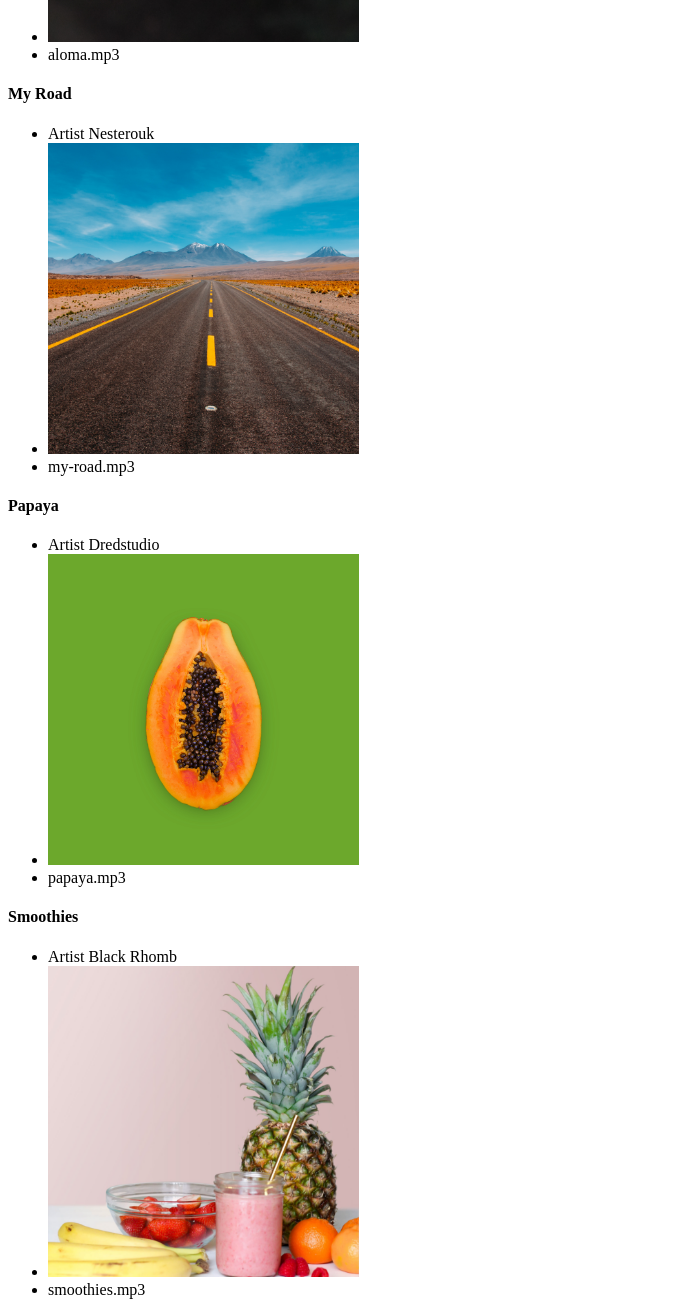
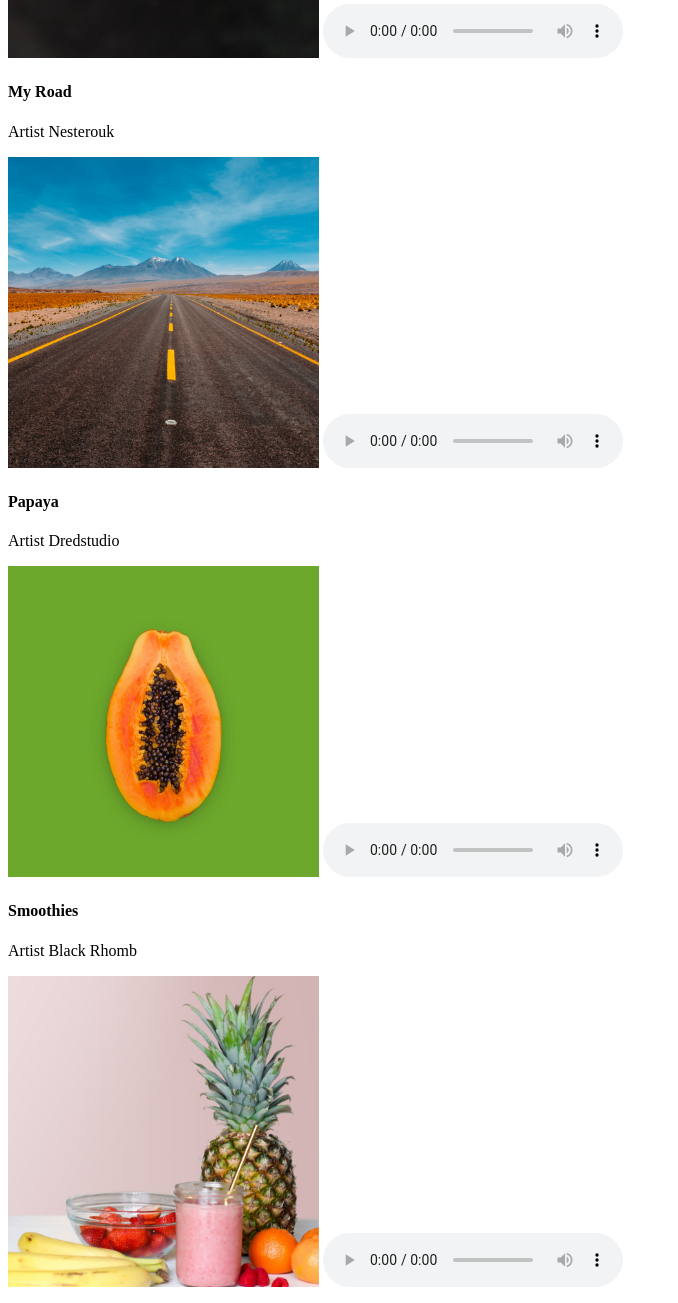
Before and after one commit to Dahlia3000/streamingmedia, a plain HTML site: page index.html in a window 1280 px wide. Shown: the part 639-1942 px from the top of the page, without its empty margins (0-678 px from the left). Drawn offline with Linux system fonts and the light colour scheme.

Commit message:
added audio

```diff
--- a/index.html
+++ b/index.html
@@ -23,49 +23,42 @@
     </ul>
 </nav>
 
+
+
 <section id="trending-songs">
+
 <h3>Trending Songs</h3>
-    <nav>
         <h4>Aloma</h4>
-        <ul>
-            <li>Artist Cali</li>
-            <li><img src="images/aloma-cover.png" alt="aloma cover"></li>
-            <li>aloma.mp3</li>
-        </ul>
+           <p>Artist Cali</p>
+           <img src="images/aloma-cover.png" alt="aloma cover">
+        <audio controls src="audio/aloma.mp3"></audio>
 
         <h4>My Road</h4>
-        <ul>
-            <li>Artist Nesterouk</li>
-            <li><img src="images/my-road-cover.png" alt="my road cover"></li>
-            <li>my-road.mp3</li>
-        </ul>
+            <p>Artist Nesterouk</p>
+            <img src="images/my-road-cover.png" alt="my road cover">
+            <audio controls src="audio/my-road.mp3"></audio>
 
         <h4>Papaya</h4>
-         <ul>
-            <li>Artist Dredstudio</li>
-            <li><img src="images/papaya-cover.png" alt="papaya cover"></li>
-            <li>papaya.mp3</li>
-        </ul>
+            <p>Artist Dredstudio</p>
+            <img src="images/papaya-cover.png" alt="papaya cover">
+           <audio controls src="audio/papaya.mp3"></audio>
 
         <h4>Smoothies</h4>
-        <ul>
-            <li>Artist Black Rhomb</li>
-            <li><img src="images/smoothies-cover.png" alt="smoothies cover"></li>
-            <li>smoothies.mp3</li>
-        </ul>
+            <p>Artist Black Rhomb</p>
+            <img src="images/smoothies-cover.png" alt="smoothies cover">
+            <audio controls src="audio/smoothies.mp3"></audio>
 
         <h4>Successful Performance</h4>
-        <ul>
-            <li>Artist Ricky Bombino</li>
-            <li><img src="images/successful-performance-cover.png" alt="successful performance photo"></li>
-            <li>successful-performance.mp3</li>
-        </ul>
+            <p>Artist Ricky Bombino</p>
+            <img src="images/successful-performance-cover.png" alt="successful performance photo">
+            <audio controls src="audio/successful-performance.mp3"></audio>
 
-   </nav>
 </section>
 
 
+
 <section id="your-playlists">
+
 <p>More trending</p>
 
 <h3>Your Playlists</h3>
@@ -96,7 +89,9 @@
 </section>
 
 
+
 <section id="curated-playlists">
+
 <p>All your playlists</p>
 
 <h3>Curated Playlists</h3>
@@ -123,6 +118,7 @@
 </section>
 
 
+
 <p>More curated</p>
 
 <footer>
```
Also changed, not shown: 6 other files.
